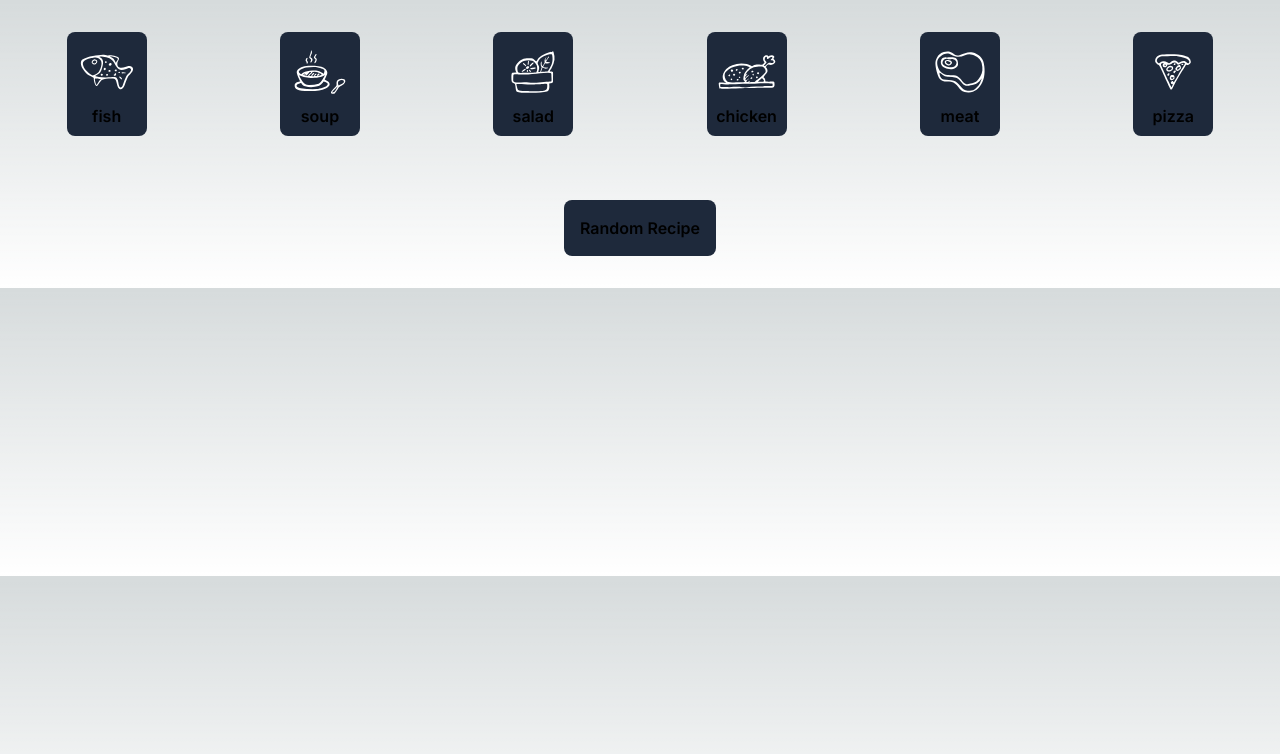
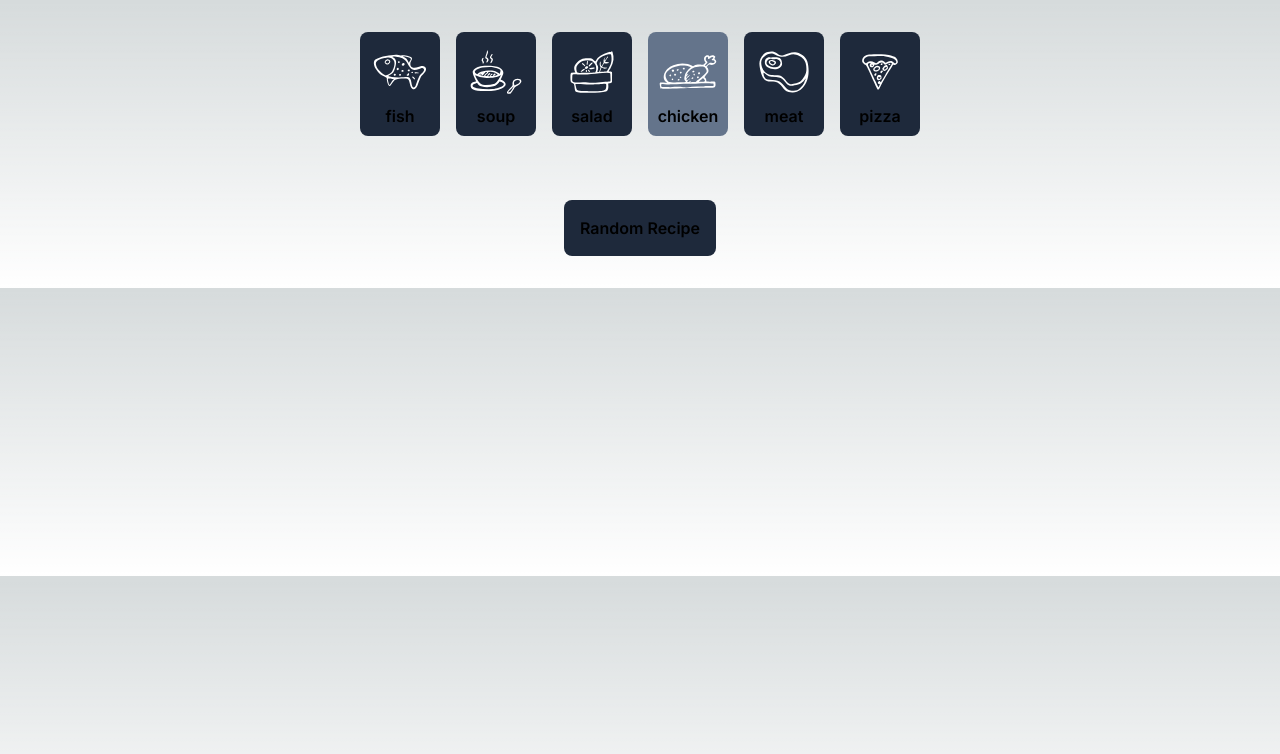
Before and after one commit to goDlin86/randomrecipe, a Next.js app: page /eda in a window 1280 px wide. Shown: the top 754 px of the page. Built offline with nearby package versions, Linux system fonts and the light colour scheme.

Commit message:
fix bg badges

```diff
--- a/app/eda/page.tsx
+++ b/app/eda/page.tsx
@@ -38,7 +38,7 @@ export default function Home() {
       <div className='flex my-8 justify-center'>
         {badges.map((b, i) => (
           <div
-            className={'cursor-pointer p-2 rounded-lg bg-slate-800 inline-block mx-auto mx-2 transition '+(b === q ? 'bg-slate-500' : 'hover:bg-slate-700')+' font-semibold'}
+            className={'cursor-pointer p-2 rounded-lg inline-block mx-2 transition '+(b === q ? 'bg-slate-500' : 'bg-slate-800 hover:bg-slate-700')+' font-semibold'}
             onClick={() => setQ(b)}
             key={i}
           >
```
